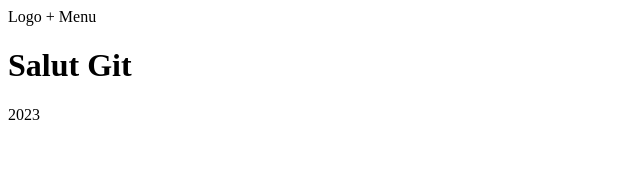
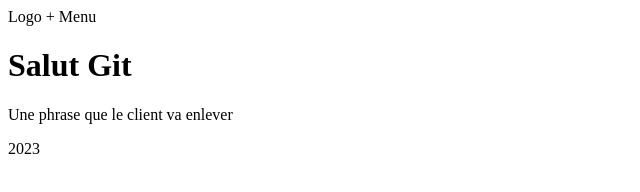
Before and after one commit to cda-chty/discover-git, a plain HTML site: page index.html in a window 1280 px wide. Shown: the whole page, without its empty margins (0-640 px from the left). Drawn offline with Linux system fonts and the light colour scheme.

Commit message:
Add a text

```diff
--- a/index.html
+++ b/index.html
@@ -11,6 +11,7 @@
     </header>
 
     <h1>Salut Git</h1>
+    <p>Une phrase que le client va enlever</p>
 
     <footer>
         2023
```
